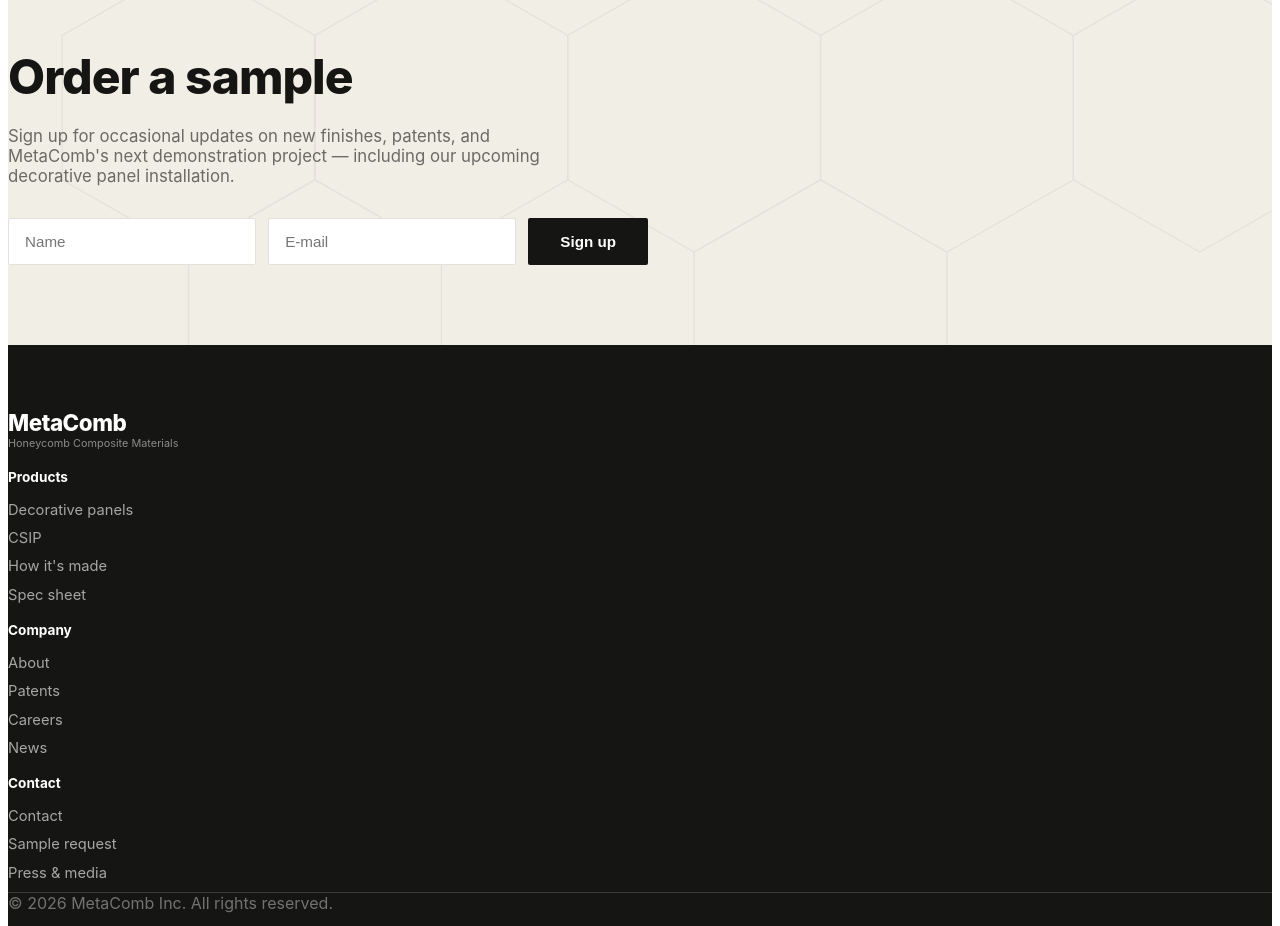
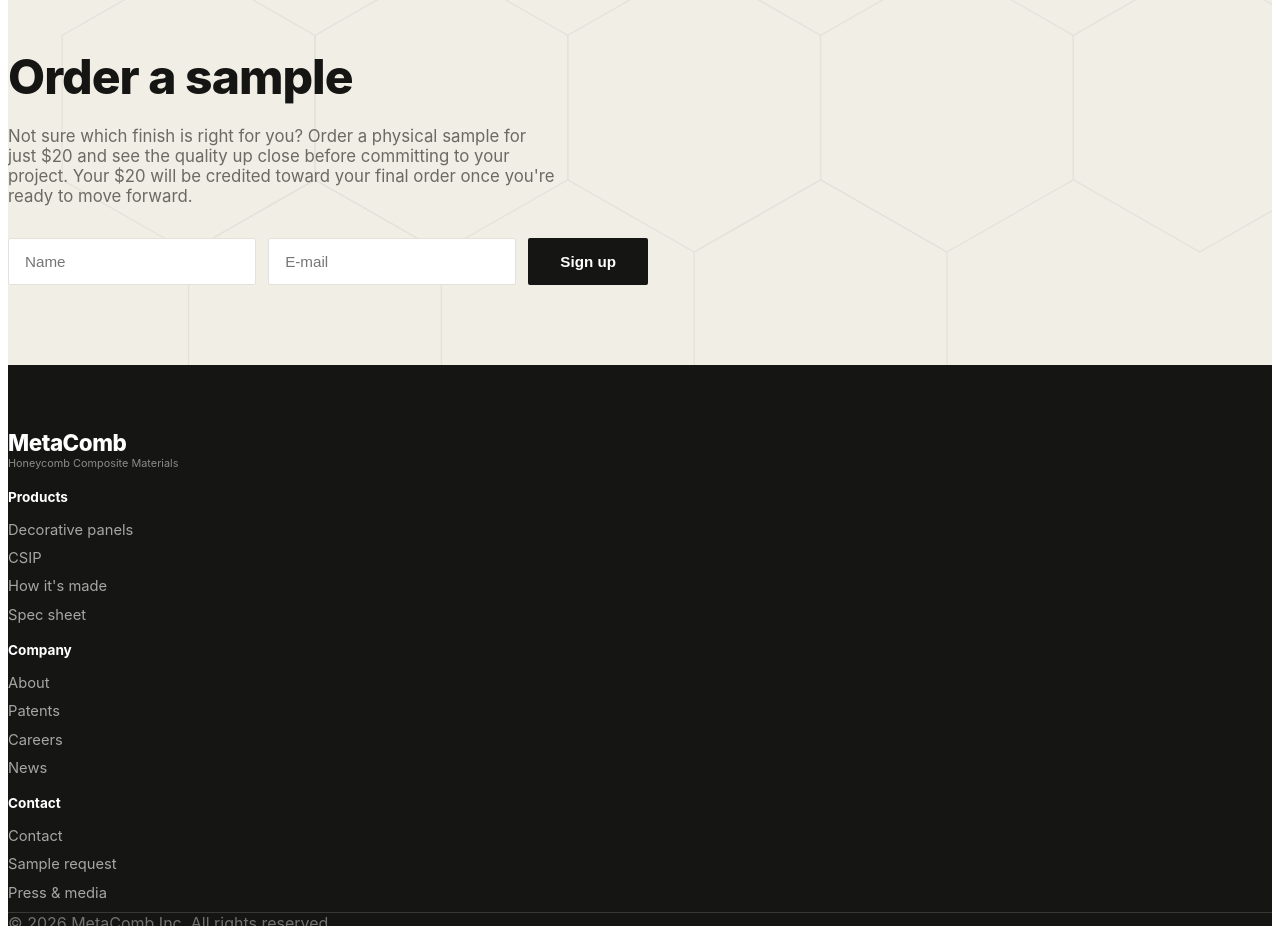
Before and after one commit to Nickred4/metacomb.com, a plain HTML site: page index.html in a window 1280 px wide. Shown: the part 5400-6326 px from the top of the page. Drawn offline with Linux system fonts and the light colour scheme; a web font is replaced by a local one.

Commit message:
Order a sample

```diff
--- a/index.html
+++ b/index.html
@@ -301,7 +301,7 @@
   <div class="container-xl">
     <div class="join-inner">
       <h2>Order a sample</h2>
-      <p>Sign up for occasional updates on new finishes, patents, and MetaComb's next demonstration project — including our upcoming decorative panel installation.</p>
+      <p>Not sure which finish is right for you? Order a physical sample for just $20 and see the quality up close before committing to your project. Your $20 will be credited toward your final order once you're ready to move forward.</p>
       <form class="join-form" onsubmit="return false;">
         <input type="text" placeholder="Name">
         <input type="email" placeholder="E-mail">
```
